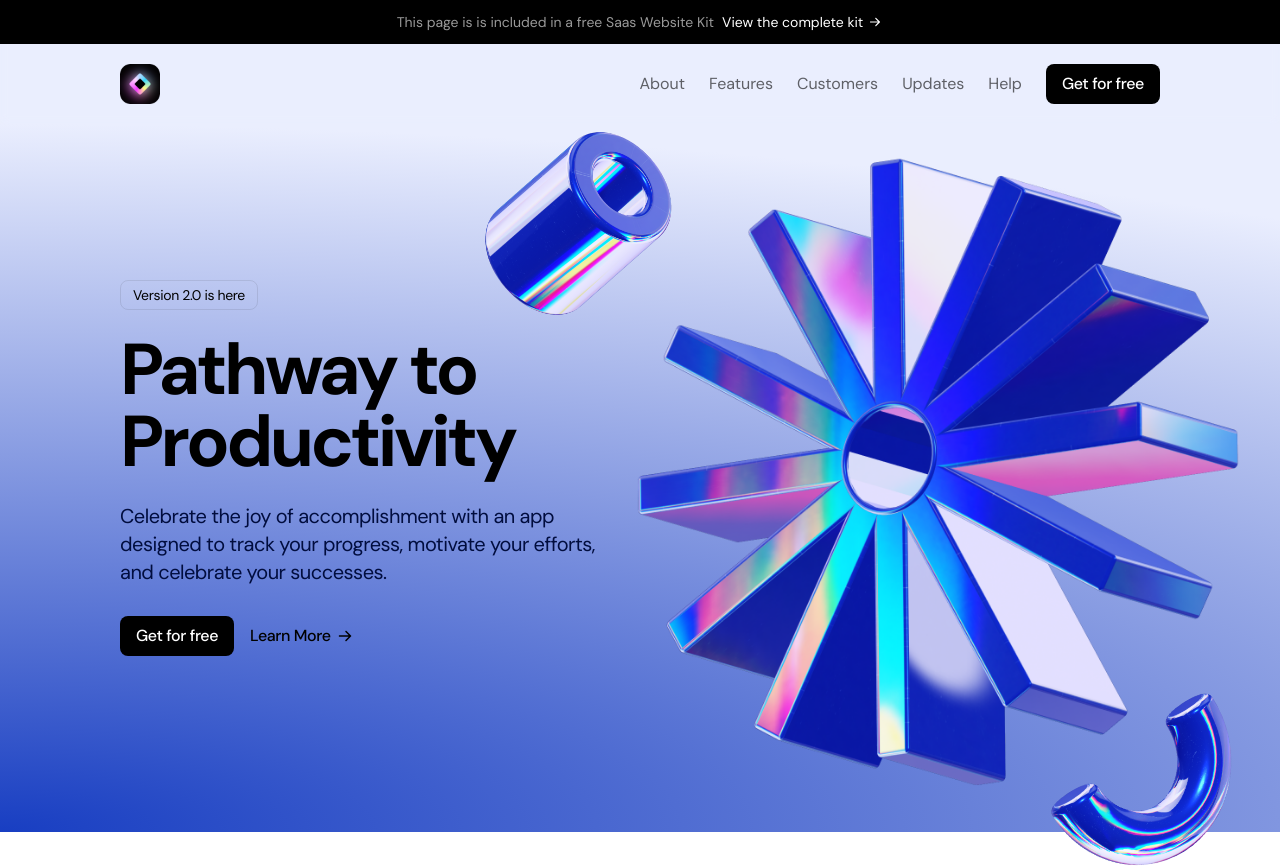
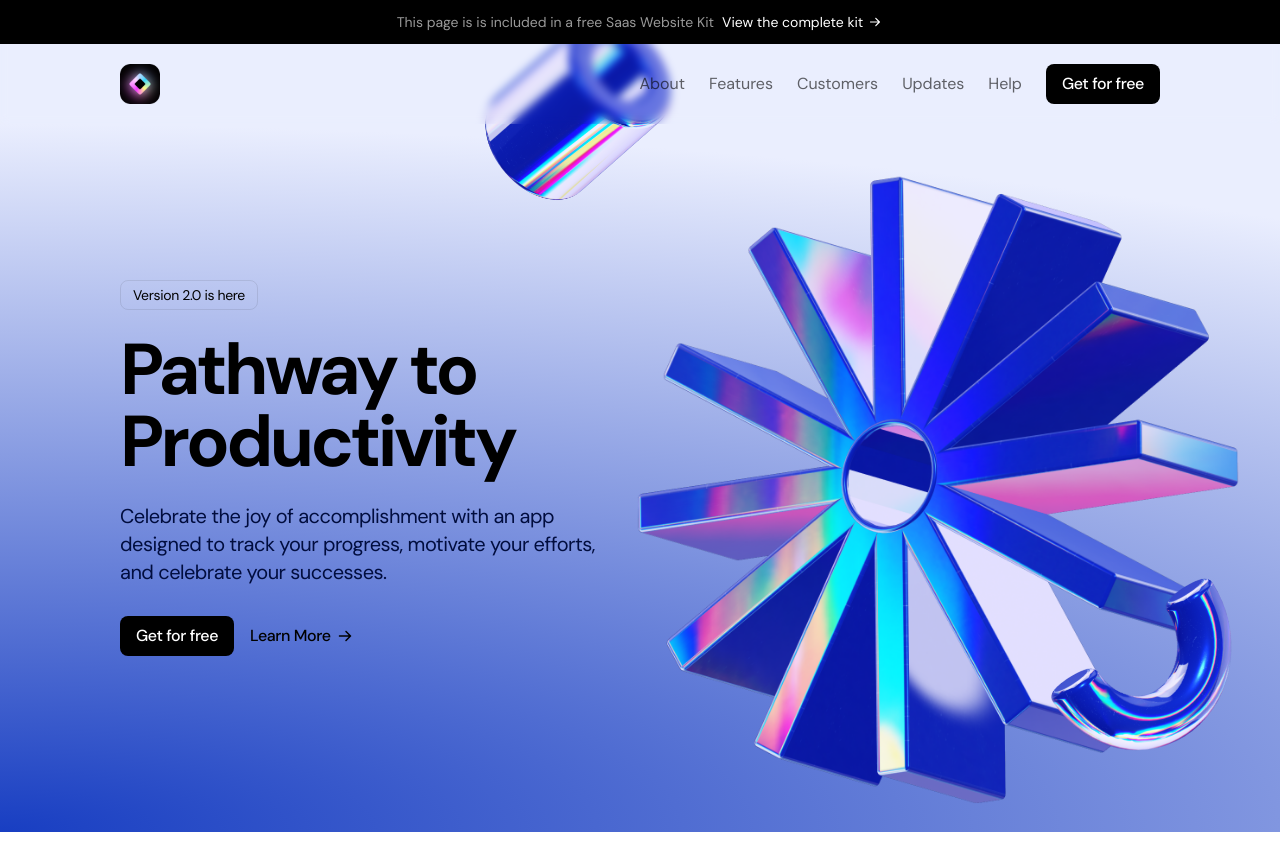
Before and after one commit to Oms-343/-app-landing-page, a Next.js app: page / in a window 1280 px wide. Shown: the top 867 px of the page. Built offline with nearby package versions, Linux system fonts and the light colour scheme.

Commit message:
Hero animations added

```diff
--- a/package.json
+++ b/package.json
@@ -9,6 +9,7 @@
     "lint": "next lint"
   },
   "dependencies": {
+    "framer-motion": "^11.3.31",
     "next": "14.2.7",
     "react": "^18",
     "react-dom": "^18"
--- a/src/sections/Footer.tsx
+++ b/src/sections/Footer.tsx
@@ -25,6 +25,7 @@
           <SocialX />
           <SocialLinkedin />
           <SocialPin />
+          <SocialInsta />
           <SocialYoutube />
         </div>
         <p className="mt-6">
--- a/src/sections/Hero.tsx
+++ b/src/sections/Hero.tsx
@@ -1,13 +1,26 @@
-import React from "react";
+"use client";
 import ArrowRight from "@/public/arrow-right.svg";
 import cogImage from "@/public/cog.png";
 import cylinderImage from "@/public/cylinder.png";
 import noodleImage from "@/public/noodle.png";
 import Image from "next/image";
+import { motion, useScroll, useTransform } from "framer-motion";
+import { useRef } from "react";
 
 export default function Hero() {
+  const heroRef = useRef(null);
+  const { scrollYProgress } = useScroll({
+    target: heroRef,
+    offset: ["start end", "end start"],
+  });
+
+  const translateY = useTransform(scrollYProgress, [0, 1], [150, -150]);
+
   return (
-    <section className="pt-8 pb-20 md:pt-5 md:pb-10 bg-[radial-gradient(ellipse_200%_100%_at_bottom_left,#183EC2,#EAEEFE_100%)] overflow-x-clip ">
+    <section
+      ref={heroRef}
+      className="pt-8 pb-20 md:pt-5 md:pb-10 bg-[radial-gradient(ellipse_200%_100%_at_bottom_left,#183EC2,#EAEEFE_100%)] overflow-x-clip "
+    >
       <div className="container">
         <div className="md:flex items-center">
           <div className="md:w-[478px]">
@@ -30,25 +43,40 @@
           </div>
 
           <div className="mt-20 md:mt-0  md:h-[648px]  md:flex-1 relative">
-            <Image
-              src={cogImage}
+            <motion.img
+              src={cogImage.src}
               alt="cog-image"
-              className="md:absolute md:h-full
-               md:w-auto md:max-w-none md:-left-6 lg:left-0  "
+              className="md:absolute md:h-full   md:w-auto md:max-w-none md:-left-6 lg:left-0  "
+              animate={{
+                translateY: [-30, 30],
+              }}
+              transition={{
+                repeat: Infinity,
+                repeatType: "mirror",
+                duration: 10,
+                ease: "easeInOut",
+              }}
             />
-            <Image
-              src={cylinderImage}
+            <motion.img
+              src={cylinderImage.src}
               alt="cylinder-image"
               width={220}
               height={220}
               className="hidden md:block absolute -top-8 -left-32"
+              style={{
+                translateY: translateY,
+              }}
             />
-            <Image
-              src={noodleImage}
+            <motion.img
+              src={noodleImage.src}
               alt="cylinder-image"
               width={220}
               height={220}
               className="hidden lg:block absolute top-[524px] left-[448px] rotate-[30deg]  "
+              style={{
+                translateY: translateY,
+                rotate: 30,
+              }}
             />
           </div>
         </div>
```
Also changed, not shown: 1 other file (tests, documents, lock files or other folders).
